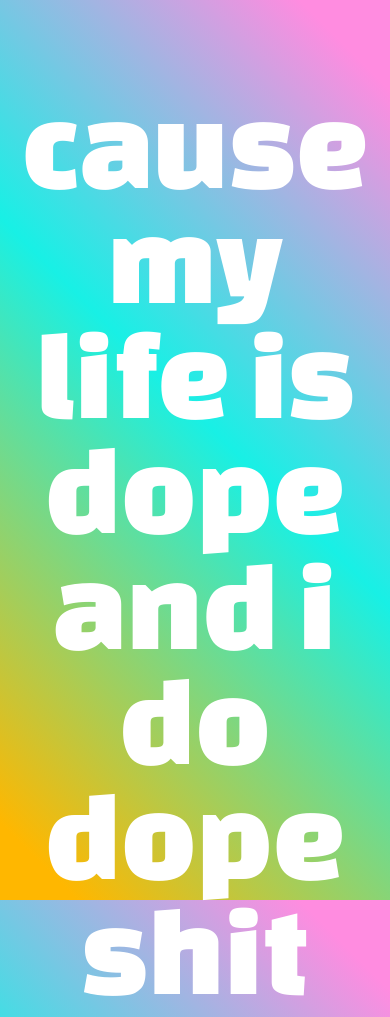
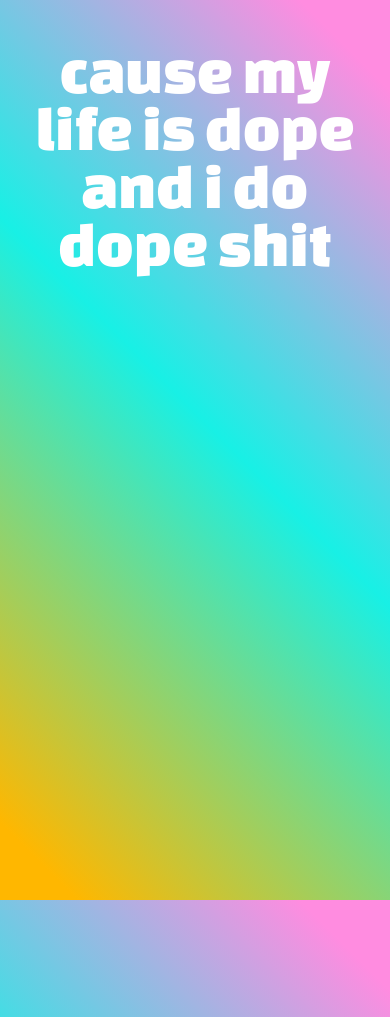
Before and after one commit to lenamasek/lenamasek.github.io, a Jekyll site: the page dope-shit/index.html, which Jekyll copies as it is, in a window 390 px wide. Built offline with Jekyll 4.4.1, drawn with Linux system fonts in a browser that asks for light colours.

Commit message:
dope shit update

```diff
--- a/dope-shit/index.html
+++ b/dope-shit/index.html
@@ -25,6 +25,24 @@
 				line-height:.9em;
 				font-weight:400;
 			}
+
+			@media only screen and (max-width: 800px) {
+
+				h1 {
+					font-size:6em;
+					line-height:1em;
+				}
+			}
+
+			@media only screen and (max-width: 550px) {
+
+				h1 {
+					font-size:4em;
+					line-height:.9em;
+				}
+			}
+
+
 		</style>
 	</head>
 
```
